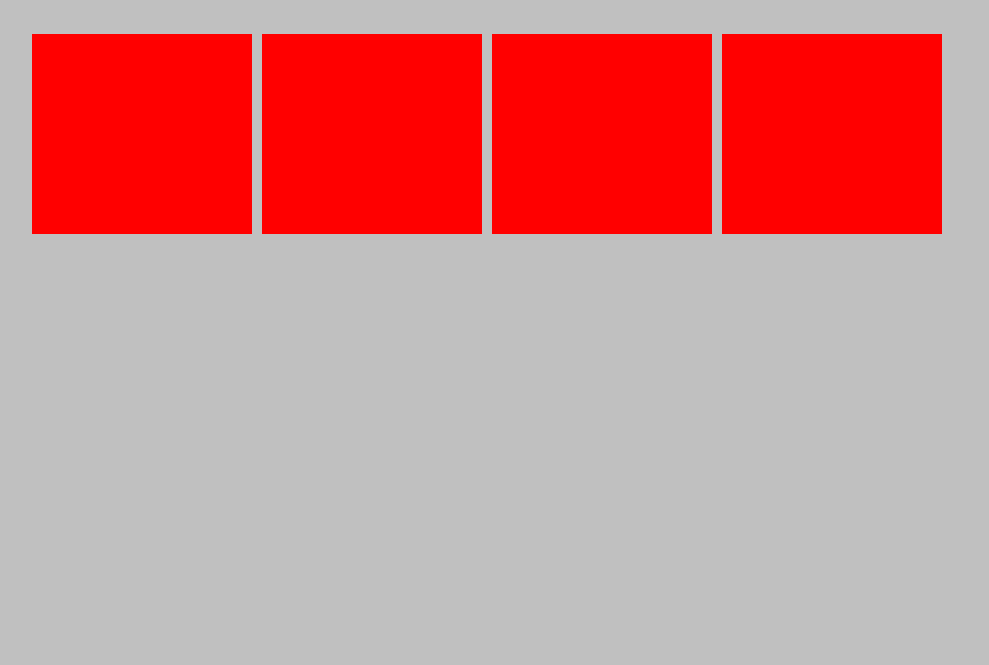
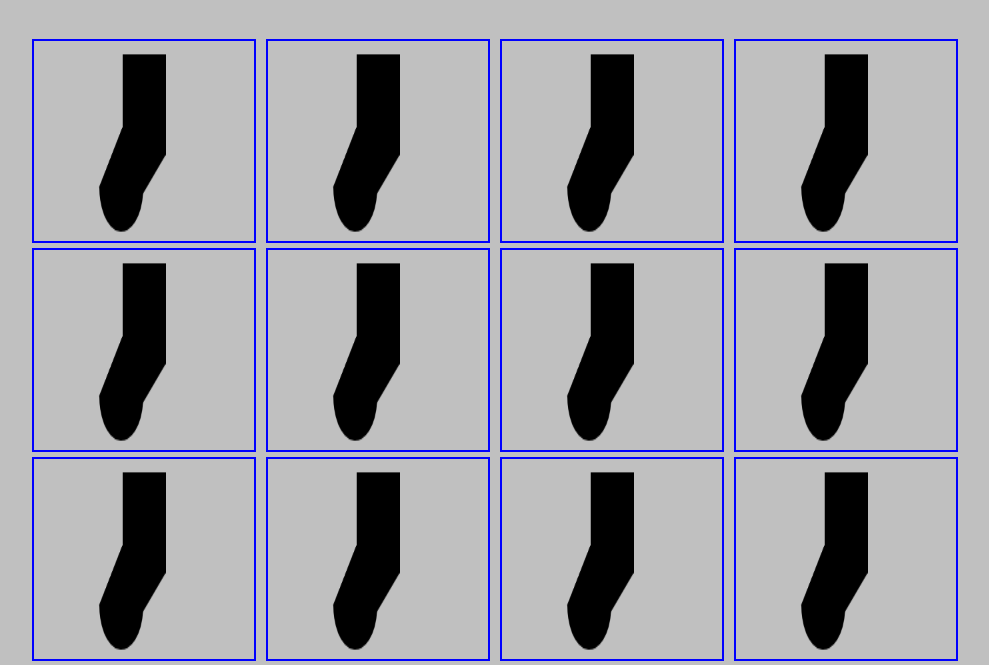
Before and after one commit to rivese/SockSort, a plain HTML site: page index.html in a window 1280 px wide. Shown: the part 117-782 px from the top of the page, without its empty margins (128-1117 px from the left). Drawn offline with nearby package versions, Linux system fonts and the light colour scheme.

Commit message:
fixed draw socks

```diff
--- a/css/module.css
+++ b/css/module.css
@@ -9,15 +9,15 @@ body {
   font-family: 'Open Sans', sans-serif;
 }
 
-.sock-gallery__sock {
+canvas {
+  height: 200px;
+  width: 200px;
+  margin-left: 10%;
+}
+
+.laundrybasket__sock {
   display: inline-block;
   height: 200px;
   margin-top: 5px;
   border: 2px solid blue;
 }
-
-#sock-image {
-  height: 200px;
-  width: 200px;
-  display: none;
-}
--- a/index.html
+++ b/index.html
@@ -14,11 +14,7 @@
     <div class="container">
       <h1 class="page-title">Sock Sort</h1>
 
-      <article id="laundrybasket">
-
-        <canvas id="sock-image"></canvas>
-
-      </article>
+      <article id="laundrybasket"></article>
 
     </div> <!--end wrapper-->
     <script src="https://code.jquery.com/jquery-1.11.0.min.js"></script>
--- a/js/index.js
+++ b/js/index.js
@@ -110,29 +110,29 @@ function generateSocksRandom() {
   }
 }
 
-
 function makeDivs() {
 
   for (var i = 0; i < 16; i++) {
-    var $newDiv = $('<div class="four columns"></div>');
-    $newDiv.css({'background-color': 'red', 'height': '50px'});
+    var $newDiv = $('<div class="four columns laundrybasket__sock"></div>');
     $('#laundrybasket').append($newDiv);
   }
 }
 
-
 function makeCanvasElems() {
 
-  $('div').each(function(index) {
+$('.laundrybasket__sock').each(function(index) {
   var $newCanvas = $('<canvas id="' + index + '">' + '</canvas>');
 
   $(this).append($newCanvas);
 });
 }
 
-// Need to select each canvas element by id and draw the sock
-/*
-var elSock = document.getElementById($canvas);
+
+function drawSock() {
+
+  $('.laundrybasket__sock').each(function(index) {
+
+    var elSock = document.getElementById(index);
     var ctx = elSock.getContext('2d');
 
     ctx.fillStyle = this.sockColor;
@@ -159,10 +159,13 @@ ctx.closePath();
     ctx.lineWidth = 2;
     ctx.fillStyle = this.sockColor;
     ctx.fill();
-*/
+  });
+}
 
 
 alert("start");
 generateSocksRandom();
 initializeGrid();
 makeDivs();
+makeCanvasElems();
+drawSock();
```
Lines whose indentation alone changed are shown as unchanged.
